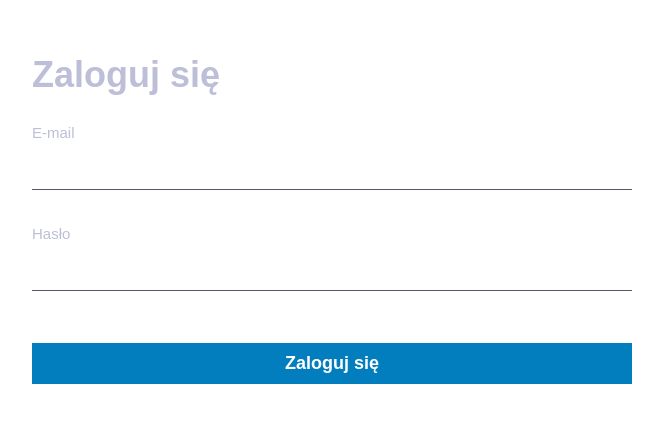
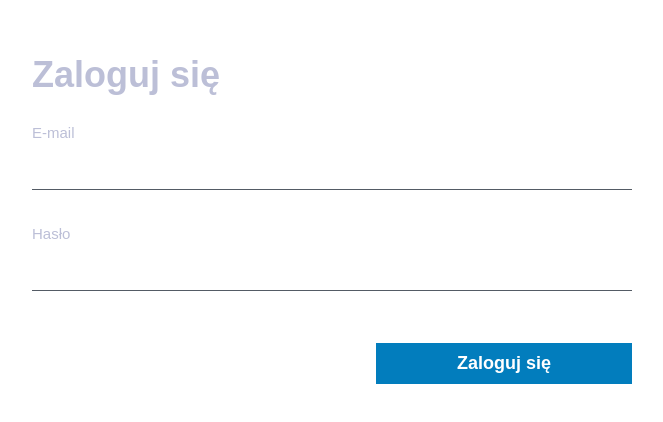
Before and after one commit to kacperkapusciak/caffavo-fe, a React (Create React App) app: page /caffavo-fe/login in a window 1280 px wide. Shown: the part 172-594 px from the top of the page, without its empty margins (308-971 px from the left). Built offline with nearby package versions, Linux system fonts and the light colour scheme; a web font is replaced by a local one.

Commit message:
Formatting and absolute imports

```diff
--- a/src/components/ErrorMessage.jsx
+++ b/src/components/ErrorMessage.jsx
@@ -1,12 +1,12 @@
 import React from 'react';
-import {ErrorMessage} from 'formik';
+import { ErrorMessage } from 'formik';
 import styled from 'styled-components';
 
 export const ErrorMessageStyled = styled.div`
   min-height: 16px;
   margin-bottom: 10px;
   font-size: 14px;
-  color: ${({theme}) => theme.colors.secondary};
+  color: ${({ theme }) => theme.colors.secondary};
 `;
 
 export default props => (
--- a/src/components/Header.jsx
+++ b/src/components/Header.jsx
@@ -1,9 +1,9 @@
 import styled from 'styled-components';
 
 const Header = styled.header`
-  color: ${({theme}) => theme.colors.neutral[200]};
+  color: ${({ theme }) => theme.colors.neutral[200]};
   font-weight: 800;
-  font-size: ${({subheader}) => (subheader ? '28px' : '36px')};
+  font-size: ${({ subheader }) => (subheader ? '28px' : '36px')};
   padding-bottom: 16px;
   margin-bottom: 16px;
 `;
--- a/src/components/Input.jsx
+++ b/src/components/Input.jsx
@@ -2,10 +2,10 @@ import styled from 'styled-components';
 
 const Input = styled.input`
   width: 100%;
-  color: ${({theme}) => theme.colors.neutral[400]};
+  color: ${({ theme }) => theme.colors.neutral[400]};
   font-weight: bold;
   border: none;
-  border-bottom: 1px solid ${({theme}) => theme.colors.neutral[400]};
+  border-bottom: 1px solid ${({ theme }) => theme.colors.neutral[400]};
   padding: 10px;
   font-size: 16px;
   margin: 10px 0;
--- a/src/components/Label.jsx
+++ b/src/components/Label.jsx
@@ -1,7 +1,7 @@
 import styled from 'styled-components';
 
 const Label = styled.label`
-  color: ${({theme}) => theme.colors.neutral[200]};
+  color: ${({ theme }) => theme.colors.neutral[200]};
   font-size: 15px;
 `;
 
--- a/src/index.jsx
+++ b/src/index.jsx
@@ -1,8 +1,8 @@
 import React from 'react';
 import ReactDOM from 'react-dom';
-import {BrowserRouter as Router} from "react-router-dom";
+import { BrowserRouter as Router } from "react-router-dom";
 
-import {AuthProvider} from "./providers/AuthProvider";
+import { AuthProvider } from "./providers/AuthProvider";
 
 import App from './App';
 
--- a/src/styles/GlobalStyle.jsx
+++ b/src/styles/GlobalStyle.jsx
@@ -1,4 +1,4 @@
-import {createGlobalStyle} from 'styled-components';
+import { createGlobalStyle } from 'styled-components';
 
 const GlobalStyle = createGlobalStyle`
   /* http://meyerweb.com/eric/tools/css/reset/
--- a/src/views/Login.jsx
+++ b/src/views/Login.jsx
@@ -1,32 +1,34 @@
-import React, {useState} from 'react';
+import React, { useState } from 'react';
 import styled from 'styled-components';
-import {Field, Form, Formik} from 'formik';
+import { Field, Form, Formik } from 'formik';
 import axios from 'axios';
 
-import {withAuth} from '../providers/AuthProvider';
+import { withAuth } from 'providers/AuthProvider';
 
-import Center from '../components/Center';
-import Label from '../components/Label';
-import Input from '../components/Input';
-import Button from '../components/Button';
-import Header from '../components/Header';
-import ErrorMessage, {ErrorMessageStyled} from '../components/ErrorMessage';
+import Center from 'components/Center';
+import Label from 'components/Label';
+import Input from 'components/Input';
+import Button from 'components/Button';
+import Header from 'components/Header';
+import ErrorMessage, { ErrorMessageStyled } from 'components/ErrorMessage';
 
 const Wrapper = styled.div`
   width: 100%;
   height: 100vh;
 `;
-const Box = styled.section`
+const BoundingBox = styled.section`
   width: 600px;
 `;
 const ButtonStyled = styled(Button)`
-  margin: 1rem 0;
+  margin: 1rem auto;
+  width: 256px;
+  float: right;
 `;
 
-const Login = ({auth}) => {
+const Login = ({ auth }) => {
   const [error, setError] = useState(null);
 
-  const tryLogin = async ({email, password}) => {
+  const tryLogin = async ({ email, password }) => {
     let response;
 
     try {
@@ -39,7 +41,7 @@ const Login = ({auth}) => {
         }
       });
 
-      const {id, admin} = response.data;
+      const { id, admin } = response.data;
       auth.login(id, admin);
 
     } catch (err) {
@@ -50,10 +52,10 @@ const Login = ({auth}) => {
   return (
     <Wrapper>
       <Center>
-        <Box>
+        <BoundingBox>
           <Header>Zaloguj się</Header>
           <Formik
-            initialValues={{email: '', password: ''}}
+            initialValues={{ email: '', password: '' }}
             onSubmit={values => {
               tryLogin(values);
             }}
@@ -61,22 +63,22 @@ const Login = ({auth}) => {
               <Form>
                 <Label htmlFor="email">E-mail</Label>
                 <Field name="email">
-                  {({field}) => <Input type="email" {...field} />}
+                  {({ field }) => <Input type="email" {...field} />}
                 </Field>
                 <ErrorMessage name="email"/>
                 <Label htmlFor="password">Hasło</Label>
                 <Field name="password">
-                  {({field}) => <Input type="password" {...field} />}
+                  {({ field }) => <Input type="password" {...field} />}
                 </Field>
                 <ErrorMessage name="password"/>
-                <ButtonStyled type="submit" primary unsized>
+                <ButtonStyled type="submit" primary>
                   Zaloguj się
                 </ButtonStyled>
               </Form>
             )}
           />
           {error && <ErrorMessageStyled>Błędny email lub hasło.</ErrorMessageStyled>}
-        </Box>
+        </BoundingBox>
       </Center>
     </Wrapper>
   )
```
Also changed, not shown: jsconfig.json (added, +8 -0 lines), src/App.jsx (+6 -6 lines), src/components/Button.jsx (+4 -4 lines), src/providers/AuthProvider.jsx (+6 -6 lines).
